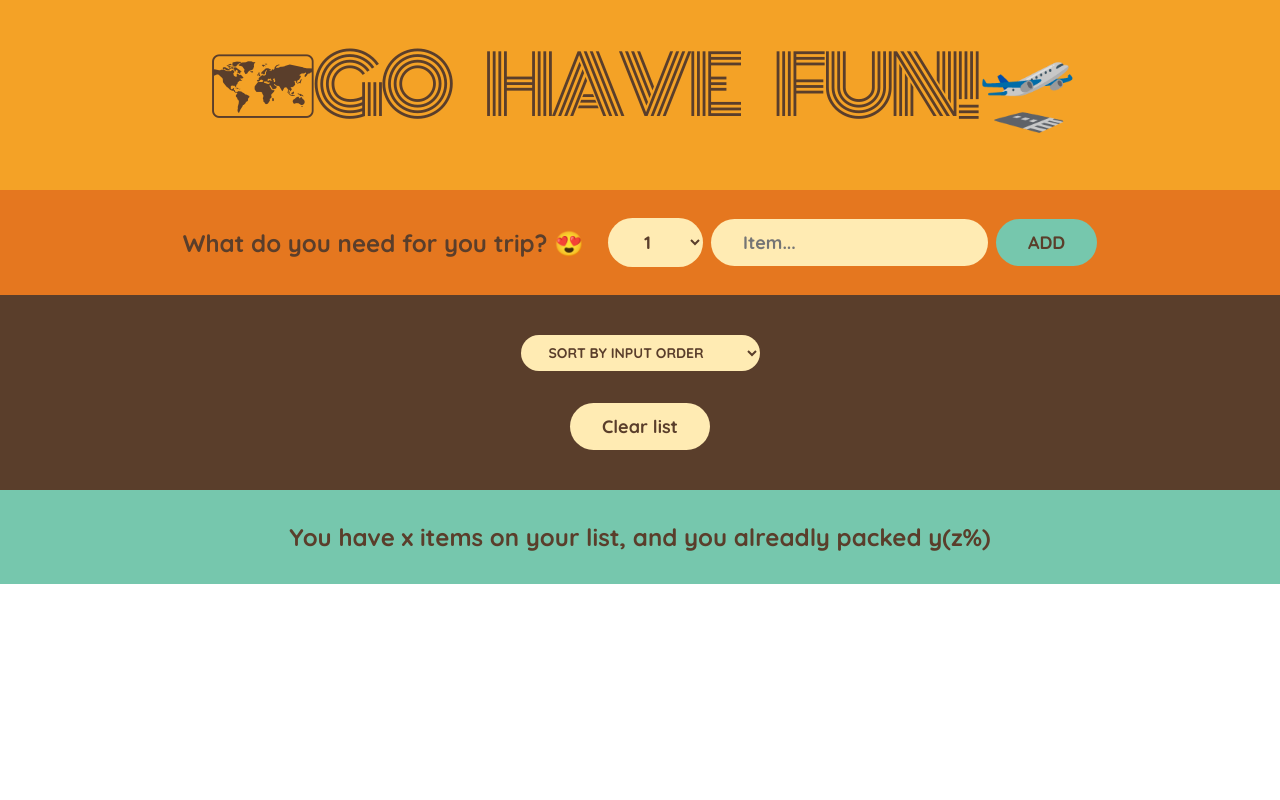
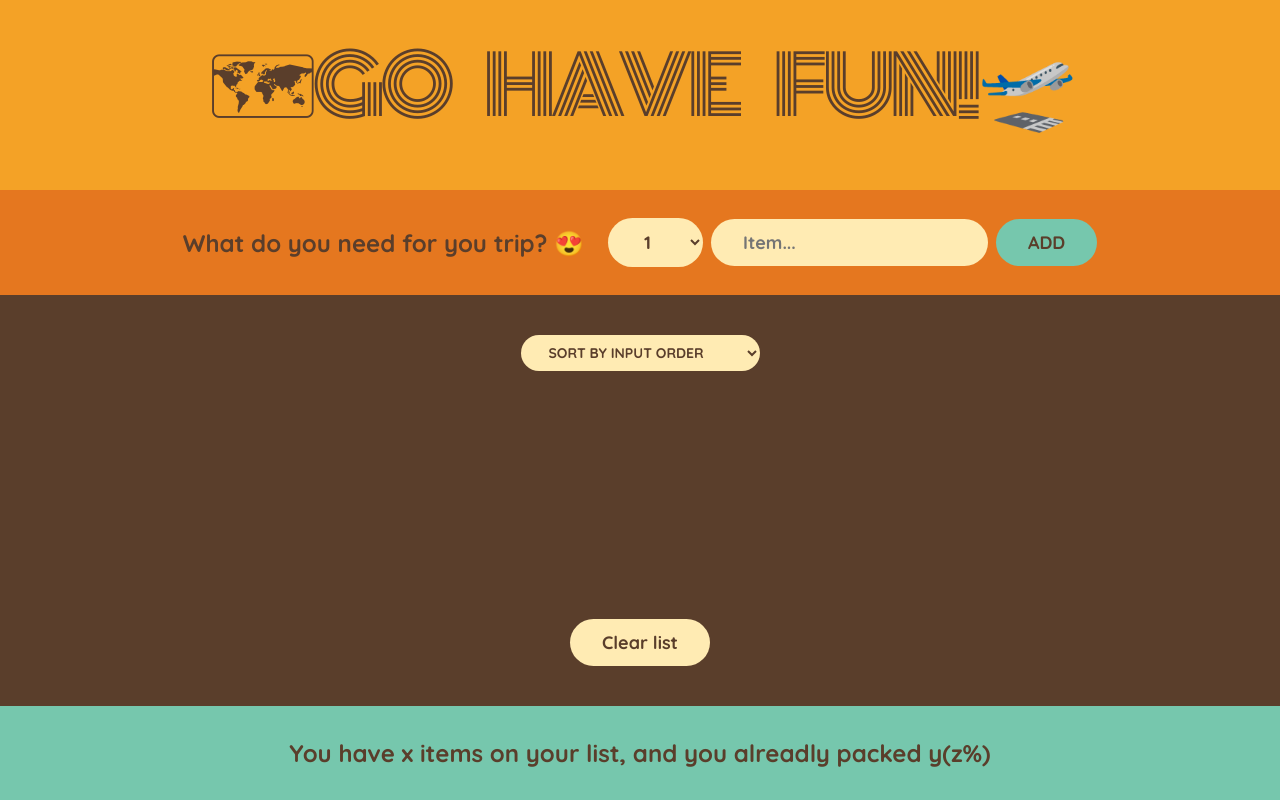
Before and after one commit to qinangao/packing-list-app, a React (Create React App) app: page / in a window 1280 px wide. Built offline with nearby package versions, Linux system fonts and the light colour scheme.

Commit message:
correct class name

```diff
--- a/src/App.js
+++ b/src/App.js
@@ -5,7 +5,7 @@ import Stats from "./components/Stats";
 
 function App() {
   return (
-    <div className="App">
+    <div className="app">
       <Logo />
       <Form />
       <Packinglist />
```
